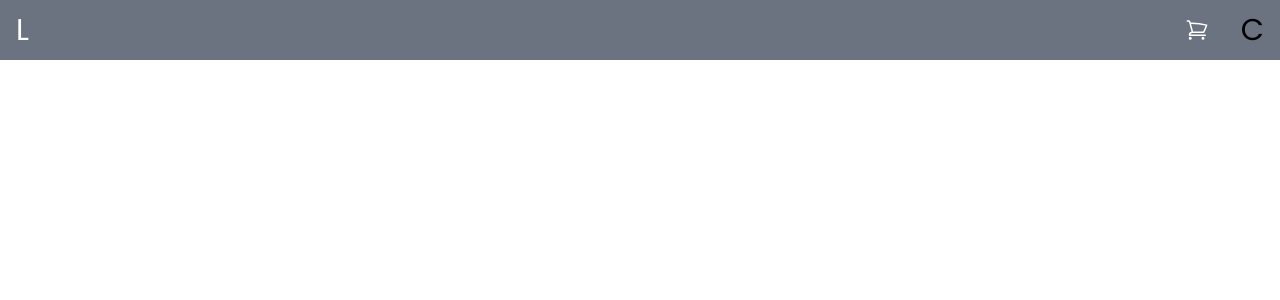
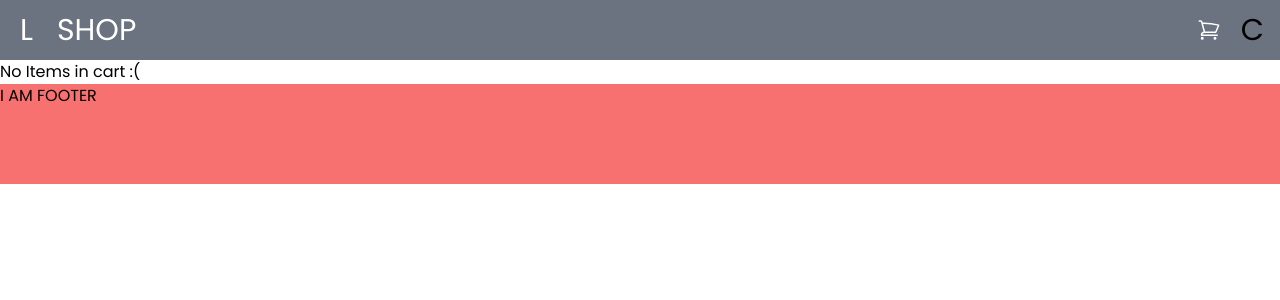
Before and after one commit to mrperrytpx/garbgarb, a Next.js app: page /cart in a window 1280 px wide. Shown: the top 300 px of the page. Built offline with nearby package versions, Linux system fonts and the light colour scheme.

Commit message:
full screen maymays HAHA

```diff
--- a/src/components/Header.tsx
+++ b/src/components/Header.tsx
@@ -28,11 +28,16 @@ interface HeaderProps {
 const Header = ({ setIsExpanded }: HeaderProps) => {
   return (
     <header className="sticky top-0 z-10 flex h-[60px] items-center justify-between bg-gray-500 px-4">
-      <Link className="text-3xl text-white" href="/">
-        L
-      </Link>
-      <div className="flex items-center justify-center gap-8">
-        <Link className="text-3xl text-white" href="/cart">
+      <div className="flex items-center justify-center gap-4">
+        <Link className="p-1 text-3xl text-white" href="/">
+          L
+        </Link>
+        <Link className="p-1 text-3xl uppercase text-white hover:text-black" href="/products">
+          Shop
+        </Link>
+      </div>
+      <div className="flex items-center justify-center gap-4">
+        <Link className="p-1 text-3xl text-white" href="/cart">
           <CartIcon />
         </Link>
         <button
--- a/src/pages/cart/index.tsx
+++ b/src/pages/cart/index.tsx
@@ -8,7 +8,8 @@ const CartPage = () => {
 
   return (
     <div>
-      {productsInCart.map((product) => (
+      {productsInCart.length ? (
+        productsInCart.map((product) => (
           <div>
             <div>
               {product.name} {product.size}
@@ -21,7 +22,10 @@ const CartPage = () => {
               X
             </button>
           </div>
-      ))}
+        ))
+      ) : (
+        <div>No Items in cart :(</div>
+      )}
     </div>
   );
 };
--- a/src/pages/layout.tsx
+++ b/src/pages/layout.tsx
@@ -17,7 +17,7 @@ const Layout = ({ children }: ILayoutProps) => {
   }, [pathname]);
 
   return (
-    <div>
+    <div className="flex min-h-screen flex-col">
       <Header setIsExpanded={setIsExpanded} />
       {isExpanded ? (
         <div className="flex h-[calc(max(600px,100vh)-60px)] flex-col items-center justify-center gap-6 overflow-hidden bg-gray-500">
@@ -50,7 +50,10 @@ const Layout = ({ children }: ILayoutProps) => {
           </div>
         </div>
       ) : (
-        children
+        <>
+          {children}
+          <div className="h-[100px] bg-red-400">I AM FOOTER</div>
+        </>
       )}
     </div>
   );
--- a/src/pages/products/index.tsx
+++ b/src/pages/products/index.tsx
@@ -7,7 +7,7 @@ import ProductCard from "../../components/ProductCard";
 
 const ProductsPage = ({ data }: InferGetServerSidePropsType<typeof getServerSideProps>) => {
   return (
-    <div className="flex flex-col flex-wrap items-center justify-center gap-8 p-8 md:flex-row">
+    <div className="flex flex-1 flex-col flex-wrap items-center justify-center gap-8 py-8 md:flex-row">
       {data?.result.map((product) => (
         <ProductCard
           key={product.id}
```
Lines whose indentation alone changed are shown as unchanged.
